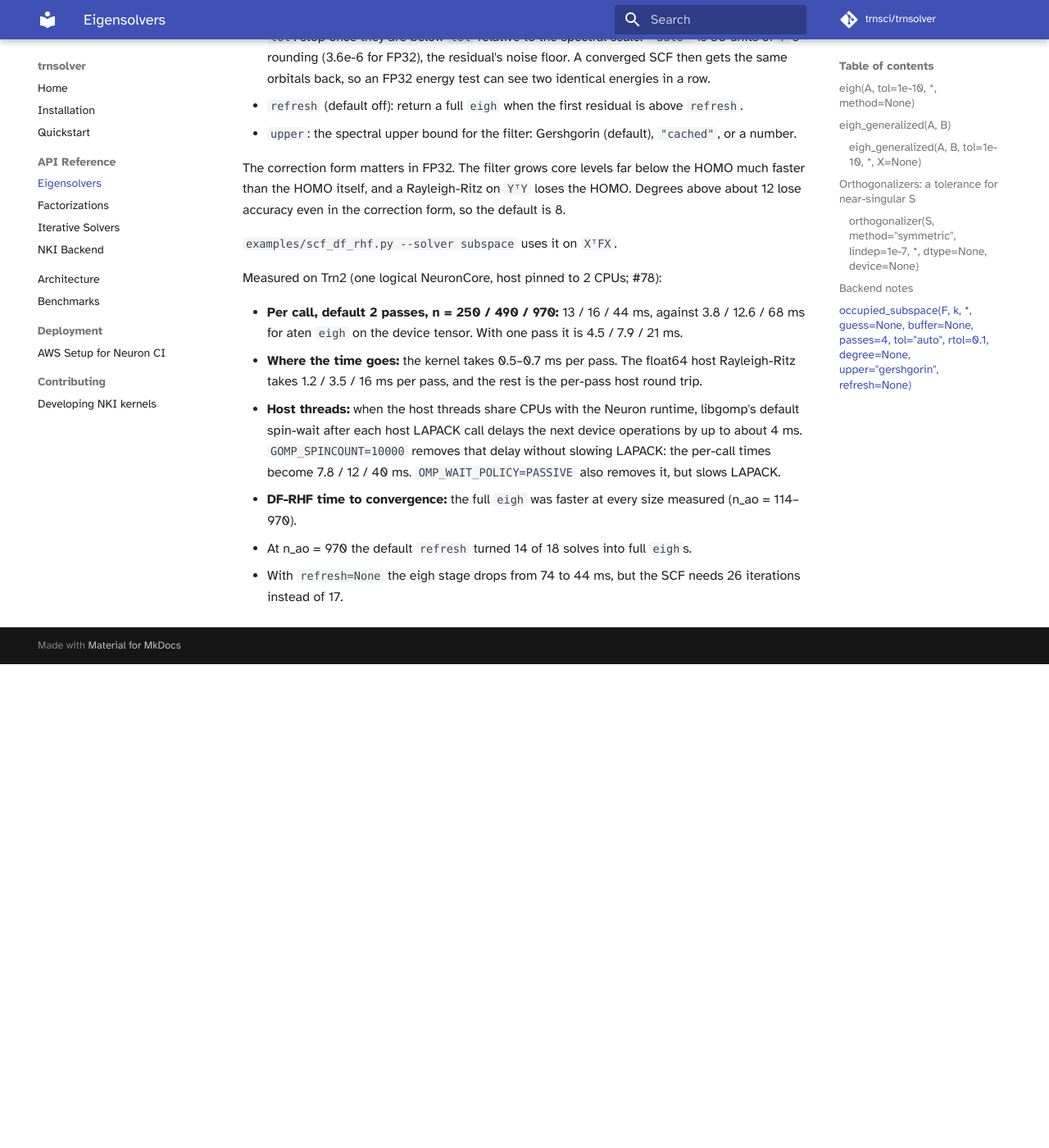
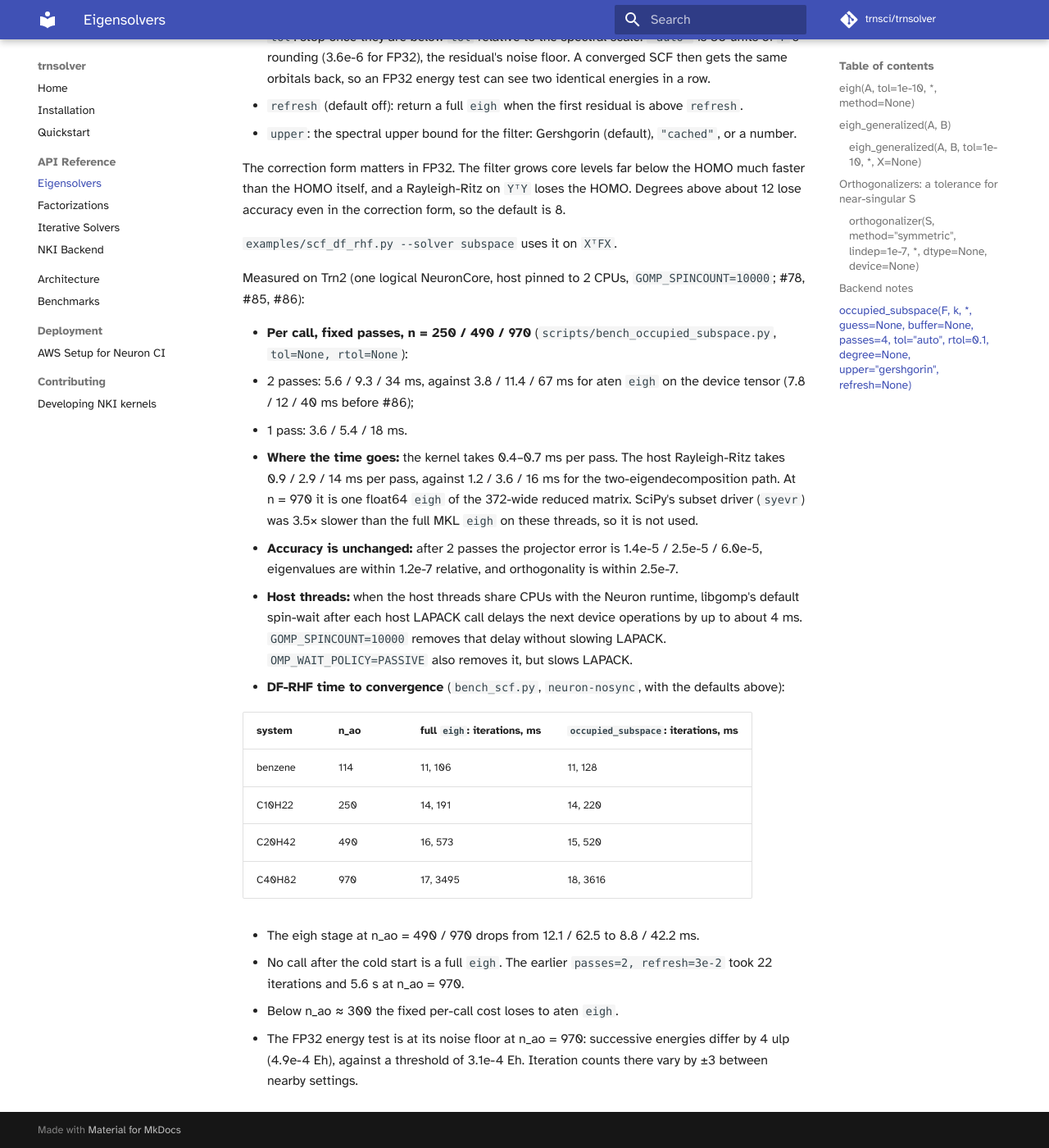
Before and after one commit to trnsci/trnsolver, an MkDocs documentation site: the page built from docs/api/eigen.md, in a window 1280 px wide and 1400 px high, scrolled down 4805 px. Shown: the whole window at 82% size. Built offline with MkDocs 1.6.1 and Material for MkDocs 9.7.7, drawn with Linux system fonts in a browser that asks for light colours; some web fonts are replaced; comment, search, counter and statistics services are not loaded; before the commit the page ends 5615 px from its top, so only the background shows below that.

Commit message:
occupied_subspace: Trn2 measurements in docs and CHANGELOG; module docstrings for the fold

```diff
--- a/docs/api/eigen.md
+++ b/docs/api/eigen.md
@@ -99,11 +99,24 @@ The correction form matters in FP32. The filter grows core levels far below the
 
 `examples/scf_df_rhf.py --solver subspace` uses it on `XᵀFX`.
 
-Measured on Trn2 (one logical NeuronCore, host pinned to 2 CPUs; #78):
+Measured on Trn2 (one logical NeuronCore, host pinned to 2 CPUs, `GOMP_SPINCOUNT=10000`; #78, #85, #86):
 
-- **Per call, default 2 passes, n = 250 / 490 / 970:** 13 / 16 / 44 ms, against 3.8 / 12.6 / 68 ms for aten `eigh` on the device tensor. With one pass it is 4.5 / 7.9 / 21 ms.
-- **Where the time goes:** the kernel takes 0.5–0.7 ms per pass. The float64 host Rayleigh-Ritz takes 1.2 / 3.5 / 16 ms per pass, and the rest is the per-pass host round trip.
-- **Host threads:** when the host threads share CPUs with the Neuron runtime, libgomp's default spin-wait after each host LAPACK call delays the next device operations by up to about 4 ms. `GOMP_SPINCOUNT=10000` removes that delay without slowing LAPACK: the per-call times become 7.8 / 12 / 40 ms. `OMP_WAIT_POLICY=PASSIVE` also removes it, but slows LAPACK.
-- **DF-RHF time to convergence:** the full `eigh` was faster at every size measured (n_ao = 114–970).
-  - At n_ao = 970 the default `refresh` turned 14 of 18 solves into full `eigh`s.
-  - With `refresh=None` the eigh stage drops from 74 to 44 ms, but the SCF needs 26 iterations instead of 17.
+- **Per call, fixed passes, n = 250 / 490 / 970** (`scripts/bench_occupied_subspace.py`, `tol=None, rtol=None`):
+  - 2 passes: 5.6 / 9.3 / 34 ms, against 3.8 / 11.4 / 67 ms for aten `eigh` on the device tensor (7.8 / 12 / 40 ms before #86);
+  - 1 pass: 3.6 / 5.4 / 18 ms.
+- **Where the time goes:** the kernel takes 0.4–0.7 ms per pass. The host Rayleigh-Ritz takes 0.9 / 2.9 / 14 ms per pass, against 1.2 / 3.6 / 16 ms for the two-eigendecomposition path. At n = 970 it is one float64 `eigh` of the 372-wide reduced matrix. SciPy's subset driver (`syevr`) was 3.5× slower than the full MKL `eigh` on these threads, so it is not used.
+- **Accuracy is unchanged:** after 2 passes the projector error is 1.4e-5 / 2.5e-5 / 6.0e-5, eigenvalues are within 1.2e-7 relative, and orthogonality is within 2.5e-7.
+- **Host threads:** when the host threads share CPUs with the Neuron runtime, libgomp's default spin-wait after each host LAPACK call delays the next device operations by up to about 4 ms. `GOMP_SPINCOUNT=10000` removes that delay without slowing LAPACK. `OMP_WAIT_POLICY=PASSIVE` also removes it, but slows LAPACK.
+- **DF-RHF time to convergence** (`bench_scf.py`, `neuron-nosync`, with the defaults above):
+
+  | system | n_ao | full `eigh`: iterations, ms | `occupied_subspace`: iterations, ms |
+  |---|---|---|---|
+  | benzene | 114 | 11, 106 | 11, 128 |
+  | C10H22 | 250 | 14, 191 | 14, 220 |
+  | C20H42 | 490 | 16, 573 | 15, 520 |
+  | C40H82 | 970 | 17, 3495 | 18, 3616 |
+
+  - The eigh stage at n_ao = 490 / 970 drops from 12.1 / 62.5 to 8.8 / 42.2 ms.
+  - No call after the cold start is a full `eigh`. The earlier `passes=2, refresh=3e-2` took 22 iterations and 5.6 s at n_ao = 970.
+  - Below n_ao ≈ 300 the fixed per-call cost loses to aten `eigh`.
+  - The FP32 energy test is at its noise floor at n_ao = 970: successive energies differ by 4 ulp (4.9e-4 Eh), against a threshold of 3.1e-4 Eh. Iteration counts there vary by ±3 between nearby settings.
```
Also changed, not shown: CHANGELOG.md (+20 -0 lines), 2 other files.
